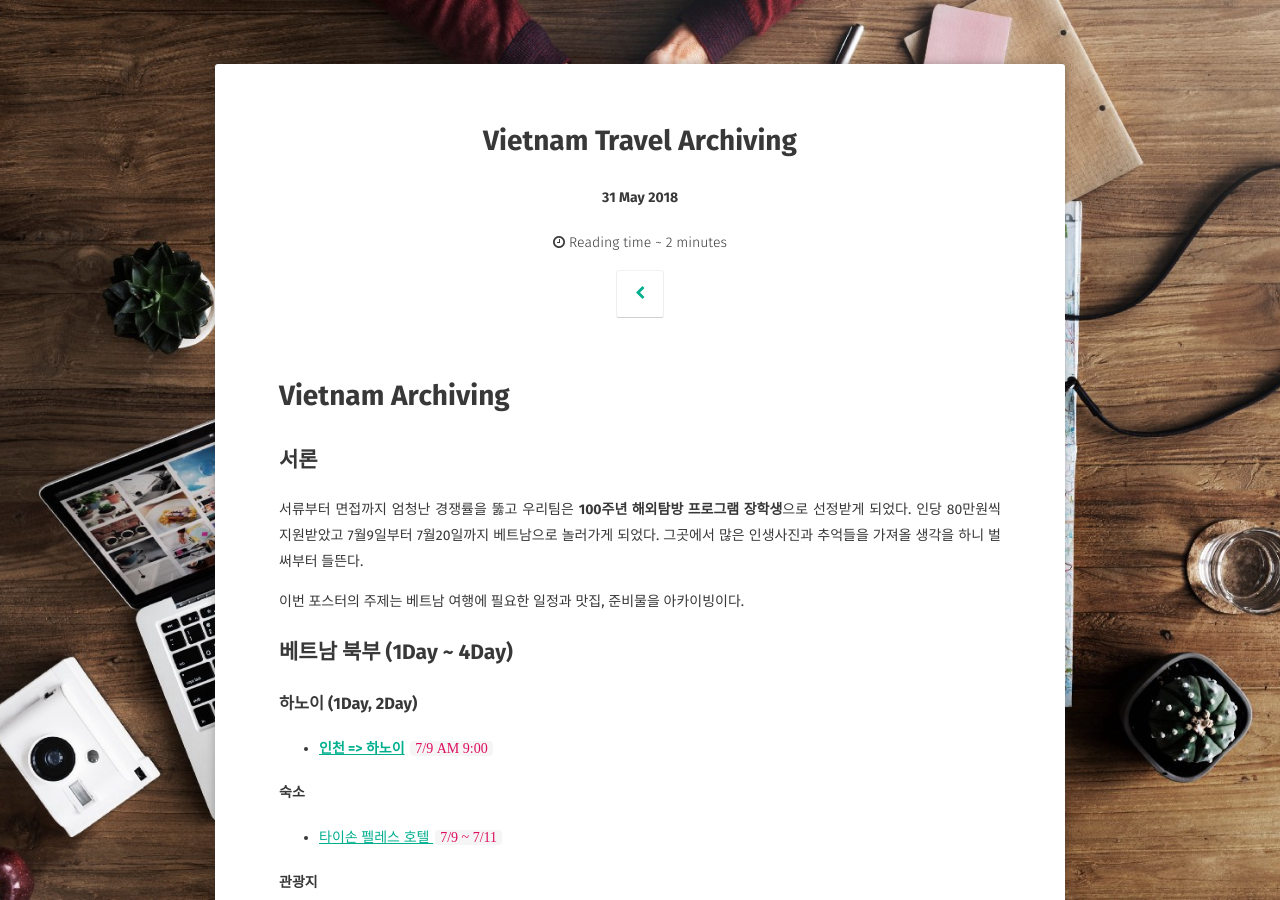
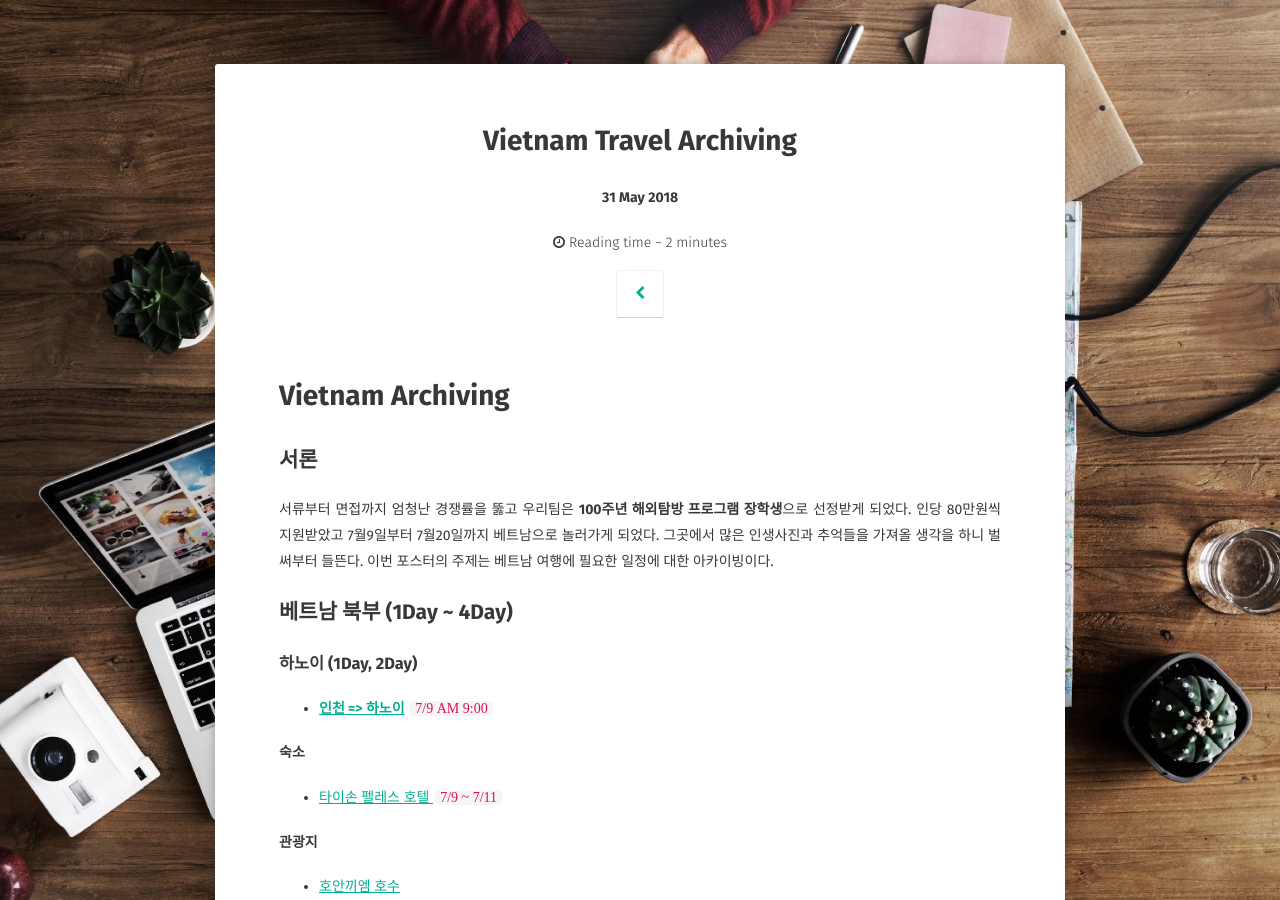
Before and after one commit to minjaeJo/minjaeJo.github.io, a Jekyll site: the page built from _posts/2018-06-06-vietnam_travel_archiving.md, in a window 1280 px wide and 900 px high. Built offline with Jekyll 4.4.1, drawn with Linux system fonts in a browser that asks for light colours; some web fonts are replaced; comment, search, counter and statistics services are not loaded; part of the change alters nothing that is shown; some of the changed text lies outside the part shown.

Commit message:
베트남 수정

```diff
--- a/_posts/2018-06-06-vietnam_travel_archiving.md
+++ b/_posts/2018-06-06-vietnam_travel_archiving.md
@@ -6,14 +6,11 @@ tags: [여행]
 excerpt: ""
 comments: true
 ---
-
 # Vietnam Archiving
 
 ## 서론
 
-서류부터 면접까지 엄청난 경쟁률을 뚫고 우리팀은 **100주년 해외탐방 프로그램 장학생**으로 선정받게 되었다.  인당 80만원씩 지원받았고 7월9일부터 7월20일까지 베트남으로 놀러가게 되었다. 그곳에서 많은 인생사진과 추억들을 가져올 생각을 하니 벌써부터 들뜬다.
-
-이번 포스터의 주제는 베트남 여행에 필요한 일정과 맛집, 준비물을 아카이빙이다.
+서류부터 면접까지 엄청난 경쟁률을 뚫고 우리팀은 **100주년 해외탐방 프로그램 장학생**으로 선정받게 되었다.  인당 80만원씩 지원받았고 7월9일부터 7월20일까지 베트남으로 놀러가게 되었다. 그곳에서 많은 인생사진과 추억들을 가져올 생각을 하니 벌써부터 들뜬다. 이번 포스터의 주제는 베트남 여행에 필요한 일정에 대한 아카이빙이다.
 
 ## 베트남 북부 (1Day ~ 4Day)
 
@@ -89,10 +86,17 @@ comments: true
 - [미케비치](https://www.google.com/maps/place/%EB%AF%B8%EC%BC%80%ED%95%B4%EB%B3%80/@16.0631436,108.2447451,17z/data=!3m1!4b1!4m5!3m4!1s0x31421785786f0875:0x5bbfa2af32fb20d9!8m2!3d16.0631385!4d108.2469338)
 - [호이안 올드타운](http://blog.naver.com/PostView.nhn?blogId=bolwang&logNo=221034479777)
 - [링엄사](https://www.google.com/maps/place/Ch%C3%B9a+Linh+%E1%BB%A8ng/@16.100508,108.2597817,14z/data=!4m8!1m2!2m1!1sLinh+Ung+Pagoda+Da+nang!3m4!1s0x314217d6957d8bad:0x9c9d513fd330e1f1!8m2!3d16.1002884!4d108.2778557)
+- 용다리
 
 #### 맛집
 
-
+- [피자 포피스](https://www.google.co.kr/maps?ie=UTF-8&q=16.0627116,108.2228855)
+- [반쎄오 바둥(베트남식 부침깨)](https://www.google.co.kr/maps?ie=UTF-8&q=16.0588398,108.2161246)
+- [Merkat](https://www.google.co.kr/maps?ie=UTF-8&q=16.0765609,108.2197718)
+- [포 비엣 끼우](https://www.google.co.kr/maps?ie=UTF-8&q=16.048428,108.246232)
+- [라 메종 1888 (링엄사 근처)](https://www.google.co.kr/maps?ie=UTF-8&q=16.1220447,108.3060413)
+- [마담칸 (호이안에 있음)](https://www.google.co.kr/maps?ie=UTF-8&q=15.8805472,108.3279283)
+- [식스 온 식스](https://www.google.co.kr/maps?ie=UTF-8&q=16.0429109,108.2447921)
 
 
 
@@ -119,14 +123,10 @@ comments: true
 
 #### 맛집
 
-맛집이 너무 많으며 일정이 오래 있는 점을 고려하여 다른 블로거의 글을 가져온다.
-
 - [호치민의 숨겨둔 나의 비밀 맛집](https://brunch.co.kr/@smile-j/7)
 - [추리고 추린 호치민 맛집](https://triple.guide/regions/00aab92a-b38a-42b5-bad7-db203c89c5ef/articles/11fa6b46-7e35-4f55-a556-7101526cf456)
 
 ### 무이네(9Day, 10Day)
-
-슬리핑 버스로 이동?
 
 #### 숙소
 
@@ -141,8 +141,6 @@ comments: true
 
 #### 맛집
 
-[참고 블로그](https://m.blog.naver.com/PostView.nhn?blogId=khjins5918&logNo=221189234573&proxyReferer=https%3A%2F%2Fwww.google.co.kr%2F)
-
 - [신밧드 케밥](https://www.google.com/maps/place/%EC%8B%A0%EB%B0%A7%EB%93%9C%EC%BC%80%EB%B0%A5/@10.9510985,108.2477092,15z/data=!4m8!1m2!2m1!1zMjMzIE5ndXnhu4VuIMSQw6xuaCBDaGnhu4N1LCBQaMaw4budbmcgSMOgbSBUaeG6v24sIFRow6BuaCBwaOG7kSBQaGFuIFRoaeG6v3QsIELDrG5oIFRodeG6rW4sIOuyoO2KuOuCqA!3m4!1s0x317685541cd0bd0f:0x930cd95bf83738ca!8m2!3d10.955338!4d108.232605)
 - [힐스 스모케리아](https://www.google.com/maps/place/Hill+Smokeria/@10.9419708,108.2027242,14.42z/data=!4m5!3m4!1s0x31768524edf60e1b:0x6eab8b981f3f0f64!8m2!3d10.9480013!4d108.1999613)
-- 보케 거리에 많이 있다고 함
+- [무이네 직접 가본 곳](https://m.blog.naver.com/PostView.nhn?blogId=khjins5918&logNo=221189234573&proxyReferer=https%3A%2F%2Fwww.google.co.kr%2F)
```
